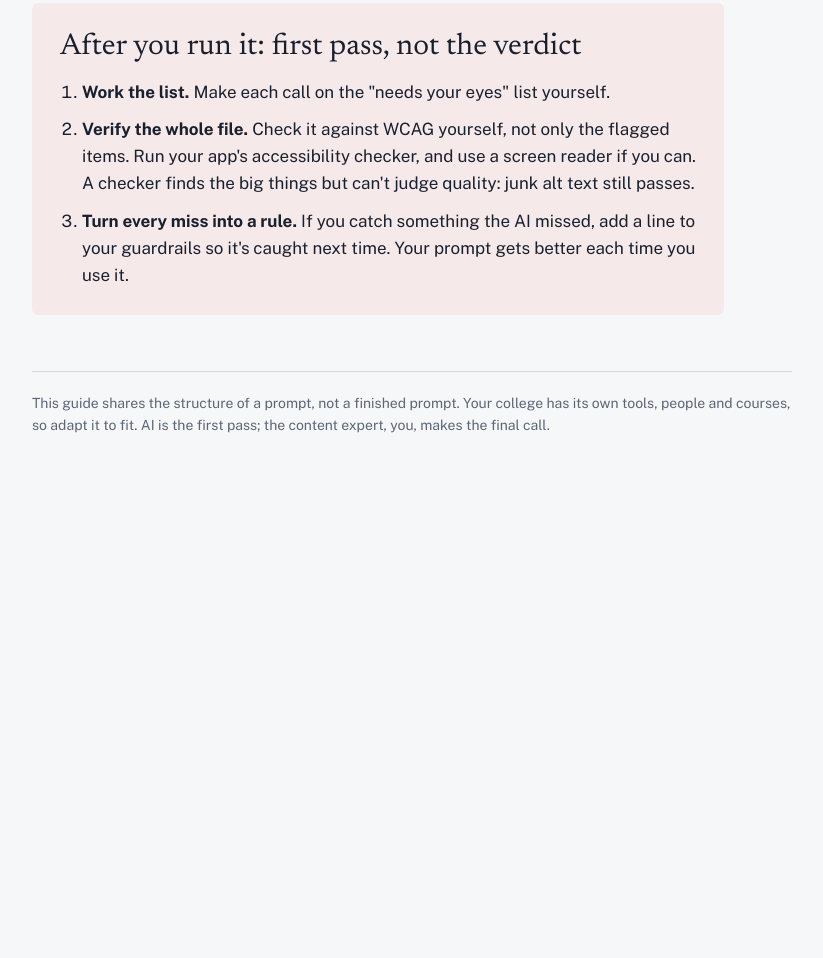
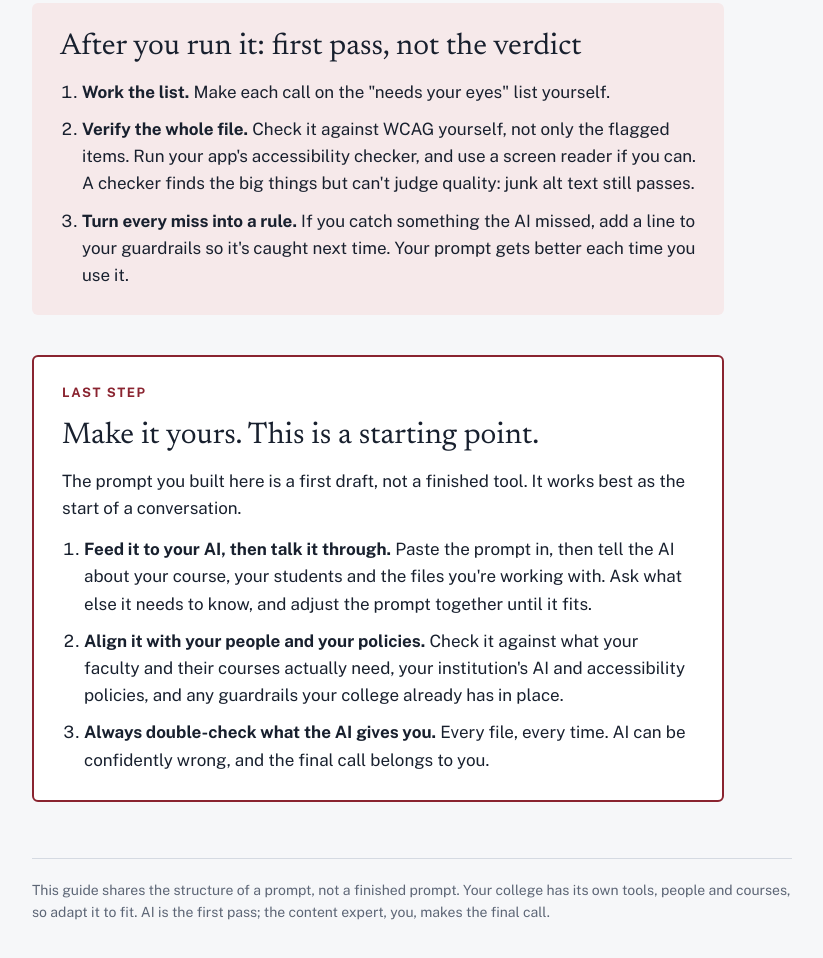
Before and after one commit to kelseycastle2011-star/accessibility-prompt, a plain HTML site: page index.html in a window 1280 px wide. Shown: the part 3399-4357 px from the top of the page, without its empty margins (18-841 px from the left). Before the commit the page ends 3916 px from the top, so only its background shows below. Drawn offline with nearby package versions, Linux system fonts and the light colour scheme.

Commit message:
Add files via upload

```diff
--- a/index.html
+++ b/index.html
@@ -68,6 +68,9 @@ pre#prompt{margin:0;background:var(--code-bg);border-radius:4px;padding:16px;fon
 #status{font-size:14px;color:var(--muted);min-height:1.4em;margin:0}
 .after{background:var(--accent-soft);border-radius:6px;padding:26px 28px;display:flex;flex-direction:column;gap:14px}
 .after ol{margin:0;padding-left:22px;display:flex;flex-direction:column;gap:10px}
+.last{border:2px solid var(--accent);border-radius:6px;padding:26px 28px;display:flex;flex-direction:column;gap:14px;background:var(--card)}
+.last p{margin:0;max-width:64ch}
+.last ol{margin:0;padding-left:22px;display:flex;flex-direction:column;gap:10px}
 footer{margin-top:56px;padding-top:20px;border-top:1px solid var(--rule);font-size:14px;color:var(--muted);max-width:760px}
 @media (prefers-reduced-motion:reduce){*{transition:none!important;scroll-behavior:auto!important}}
 </style>
@@ -206,6 +209,17 @@ footer{margin-top:56px;padding-top:20px;border-top:1px solid var(--rule);font-si
           <li><b>Turn every miss into a rule.</b> If you catch something the AI missed, add a line to your guardrails so it's caught next time. Your prompt gets better each time you use it.</li>
         </ol>
       </section>
+
+      <section class="last" aria-labelledby="last-h">
+        <p class="eyebrow">Last step</p>
+        <h2 id="last-h">Make it yours. This is a starting point.</h2>
+        <p>The prompt you built here is a first draft, not a finished tool. It works best as the start of a conversation.</p>
+        <ol>
+          <li><b>Feed it to your AI, then talk it through.</b> Paste the prompt in, then tell the AI about your course, your students and the files you're working with. Ask what else it needs to know, and adjust the prompt together until it fits.</li>
+          <li><b>Align it with your people and your policies.</b> Check it against what your faculty and their courses actually need, your institution's AI and accessibility policies, and any guardrails your college already has in place.</li>
+          <li><b>Always double-check what the AI gives you.</b> Every file, every time. AI can be confidently wrong, and the final call belongs to you.</li>
+        </ol>
+      </section>
     </main>
 
     <aside class="out" aria-labelledby="out-h">
```
